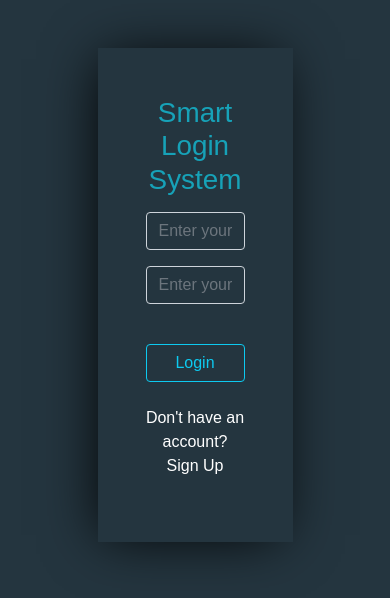
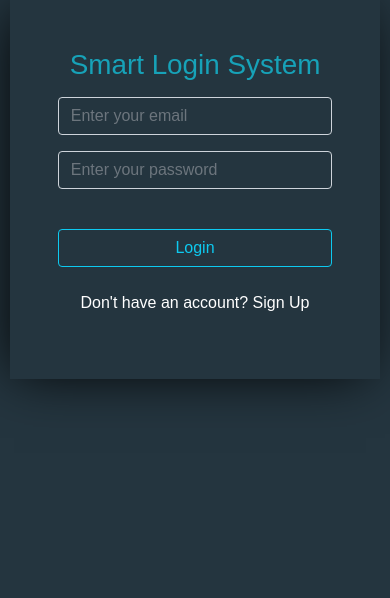
Before and after one commit to ahmadEssam77/Smart-Login, a plain HTML site: page index.html in a window 390 px wide. Drawn offline with Linux system fonts and the light colour scheme.

Commit message:
Add media query to make the form fully responsive

```diff
--- a/css/index_style.css
+++ b/css/index_style.css
@@ -34,13 +34,9 @@ input {
     text-decoration: underline !important;
 }
 
-/* input::placeholder {
-    color: blue;
+@media screen and (max-width: 600px) {
+    .my-form-wrapper {
+        width: 95% !important;
+        margin: auto !important;
+    }
 }
-
-input-placeholder,
-:-ms-input-placeholder,
-::-webkit-input-placeholder,
-::-moz-input-placeholder {
-    color: red !important;
-} */
```
